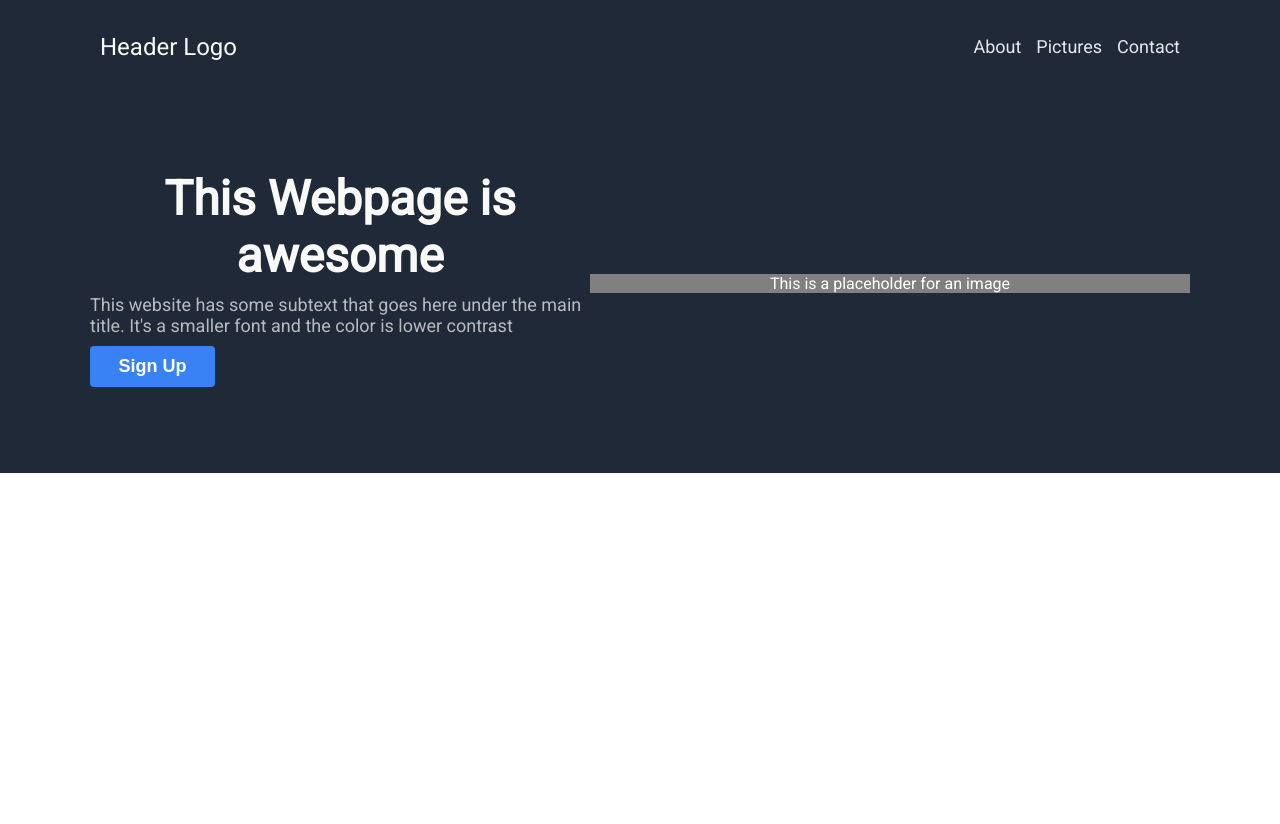
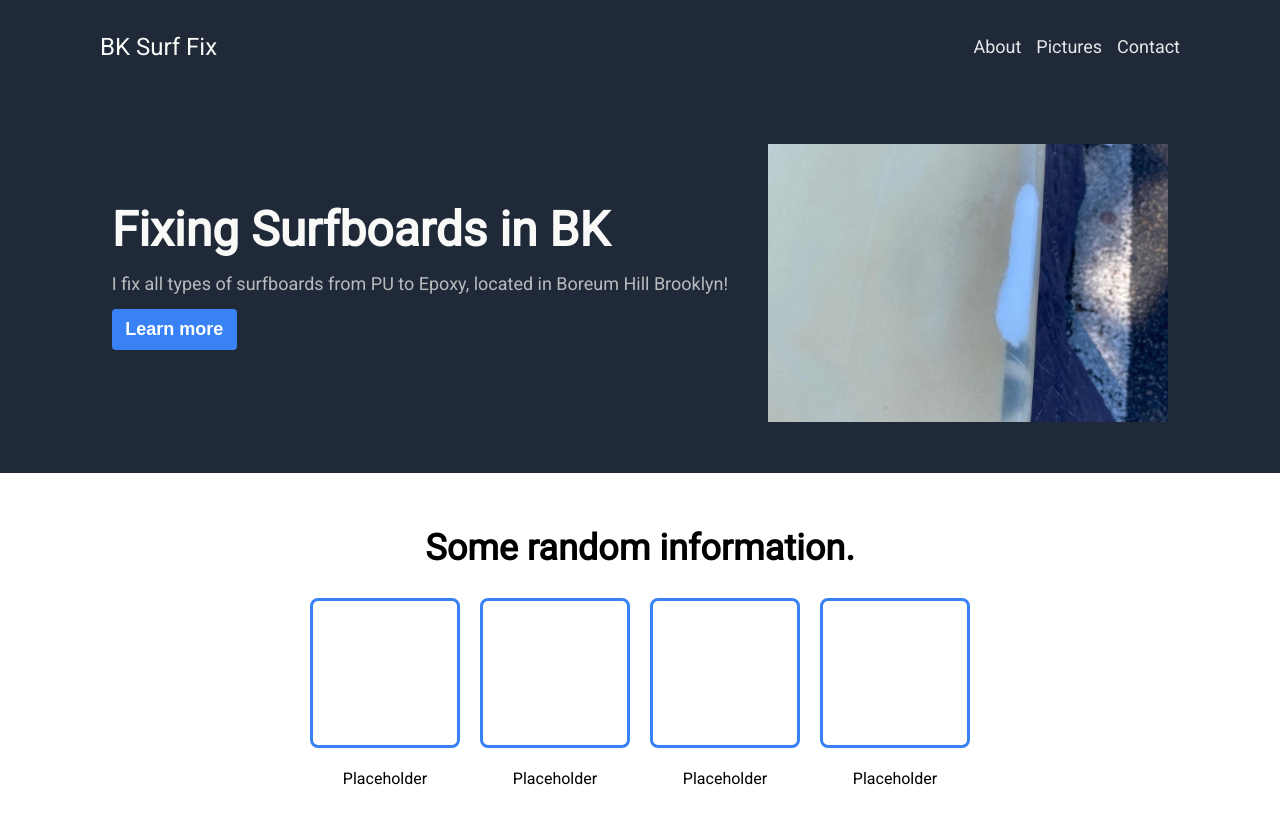
Before and after one commit to RomanFisc/landing-page, a plain HTML site: page index.html in a window 1280 px wide. Before the commit the page ends 800 px from the top, so only its background shows below. Drawn offline with Linux system fonts and the light colour scheme.

Commit message:
Creating information section, adding images folder

```diff
--- a/index.html
+++ b/index.html
@@ -14,7 +14,7 @@
 <div class="container">
     <div class="nav-bar">
         <div class="logo">
-        Header Logo
+            BK Surf Fix
         </div>
         <ul class="links-nav">
             <a href="#" class="links">About</a>
@@ -24,12 +24,36 @@
     </div>
     <div class="hero-section">
         <div class="hero-contain">
-        <div class="hero-text">This Webpage is awesome</div>
-        <div class="hero-subtext">This website has some subtext that goes here under the main title. It's a smaller font and the color is lower contrast</div>
-        <button class="sign-up">Sign Up</button>
+            <div class="hero-text">Fixing Surfboards in BK</div>
+            <div class="hero-subtext">I fix all types of surfboards from PU to Epoxy, located in Boreum Hill Brooklyn!</div>
+            <button class="sign-up">Learn more</button>
         </div>
-    <div class="img-box">This is a placeholder for an image</div>
+        <div class="img-box">
+            <img src="images/ding1.png" id="ding_image"/>
         </div>
+    </div>
+    <div class="info-section">
+        <h1 class="info-tag">Some random information.</h1>
+        <div class="img-content">
+            <div>
+                <button class="cube"></button>
+                <p>Placeholder</p>
+            </div>
+            <div>
+                <button class="cube"></button>
+                <p>Placeholder</p>
+            </div>
+            <div>
+                <button class="cube"></button>
+                <p>Placeholder</p>
+            </div>
+            <div>
+                <button class="cube"></button>
+                <p>Placeholder</p>
+            </div>
+        </div>
+    </div>
+
 </div>
 </body>
 </html>
--- a/style.css
+++ b/style.css
@@ -13,7 +13,7 @@ body {
 /* NAV BAR */
 .nav-bar {
     background-color: #1F2937;
-    color: white;
+    color: #f9faf8;
     display: flex;
     justify-content: center;
     padding: 20px 0px 20px 100px;
@@ -52,6 +52,7 @@ body {
     justify-content: center;
     align-items: center;
     padding: 90px;
+    gap: 40px;
 }
 
 .hero-contain {
@@ -66,7 +67,7 @@ body {
     font-weight: 700;
     display: flex;
     justify-content: flex-start;
-    margin-bottom: 10px;
+    margin-bottom: 15px;
     flex-shrink: 0;
 }
 
@@ -74,7 +75,7 @@ body {
     font-size: 18px;
     color: #f9faf8;
     text-align: left;
-    margin-bottom: 10px;
+    margin-bottom: 15px;
     opacity: 0.7;
     display: flex;
     flex-shrink: 0;
@@ -87,7 +88,7 @@ body {
     width: 125px;
     padding: 10px 0 10px;
     font-weight: 550;
-    margin-bottom: 10px;
+    margin-bottom: 15px;
     border-radius: 4px;
     font-size: 18px;
 }
@@ -98,10 +99,45 @@ body {
     align-items: center;
     justify-content: center;
     height: auto;
-    width: 600px;
     color: white;
     padding: 0px 0px 0px 0px;
     flex-shrink: 0;
 }
 
+#ding_image {
+    width: 400px;
+    height: auto;
+}
+
 /* INFO SECTION */
+
+.info-section {
+    display: flex;
+    flex-direction: column;
+    align-items: center;
+    text-align: center;
+    margin-top: 30px;
+    margin-bottom: 30px;
+}
+
+.info-tag {
+    color: black;
+    font-size: 36px;
+    font-weight: 800;
+}
+
+.img-content {
+    display: flex;
+    flex-direction: row;
+    justify-content: center;
+}
+
+.cube {
+    width: 150px;
+    height: 150px;
+    border-radius: 8px;
+    background-color: white;
+    border: 3px solid #3882f6;
+    margin: 5px 10px; /* Adjust margin to create spacing between cubes */
+
+}
```
Also changed, not shown: images/ding1.png (added). Lines whose indentation alone changed are shown as unchanged.
